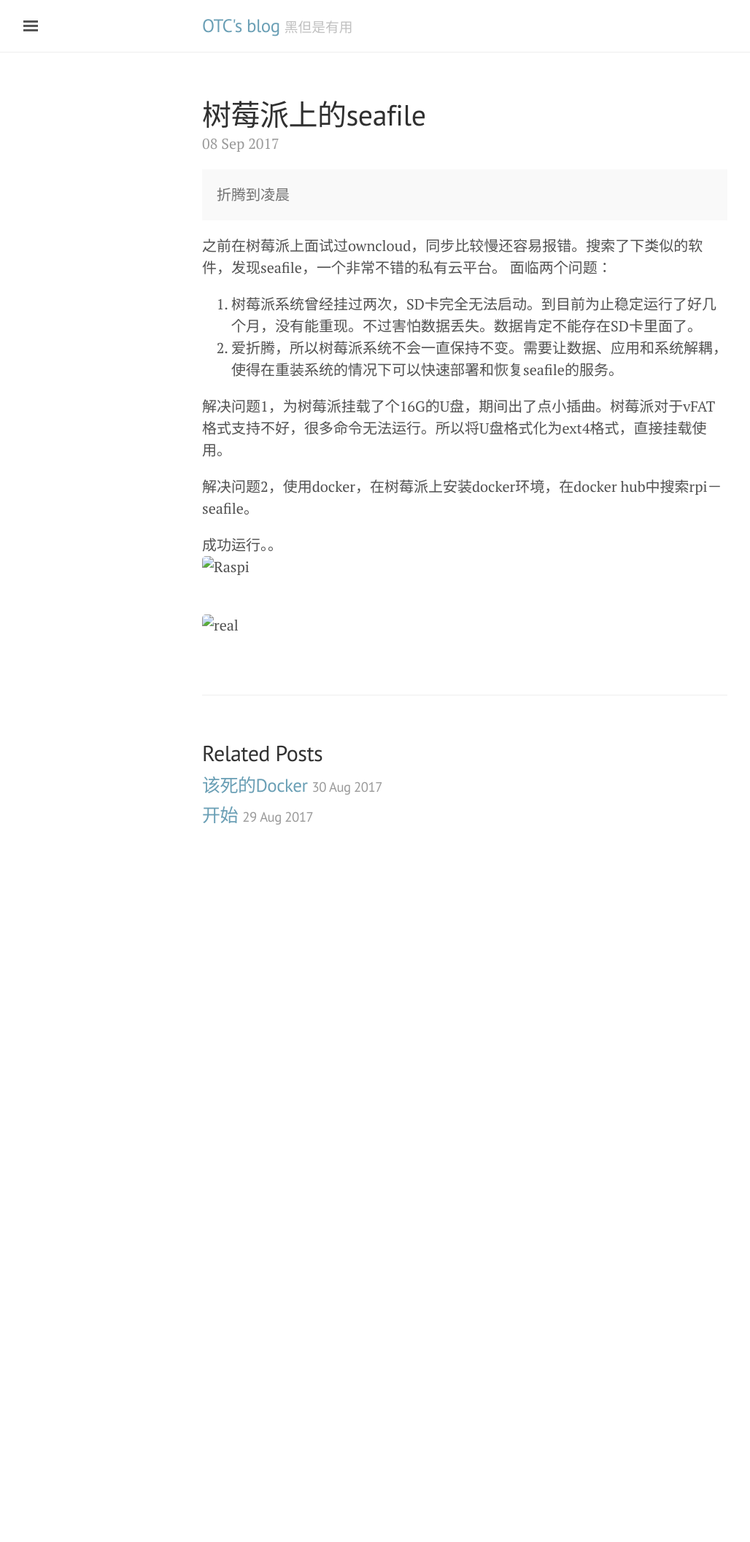
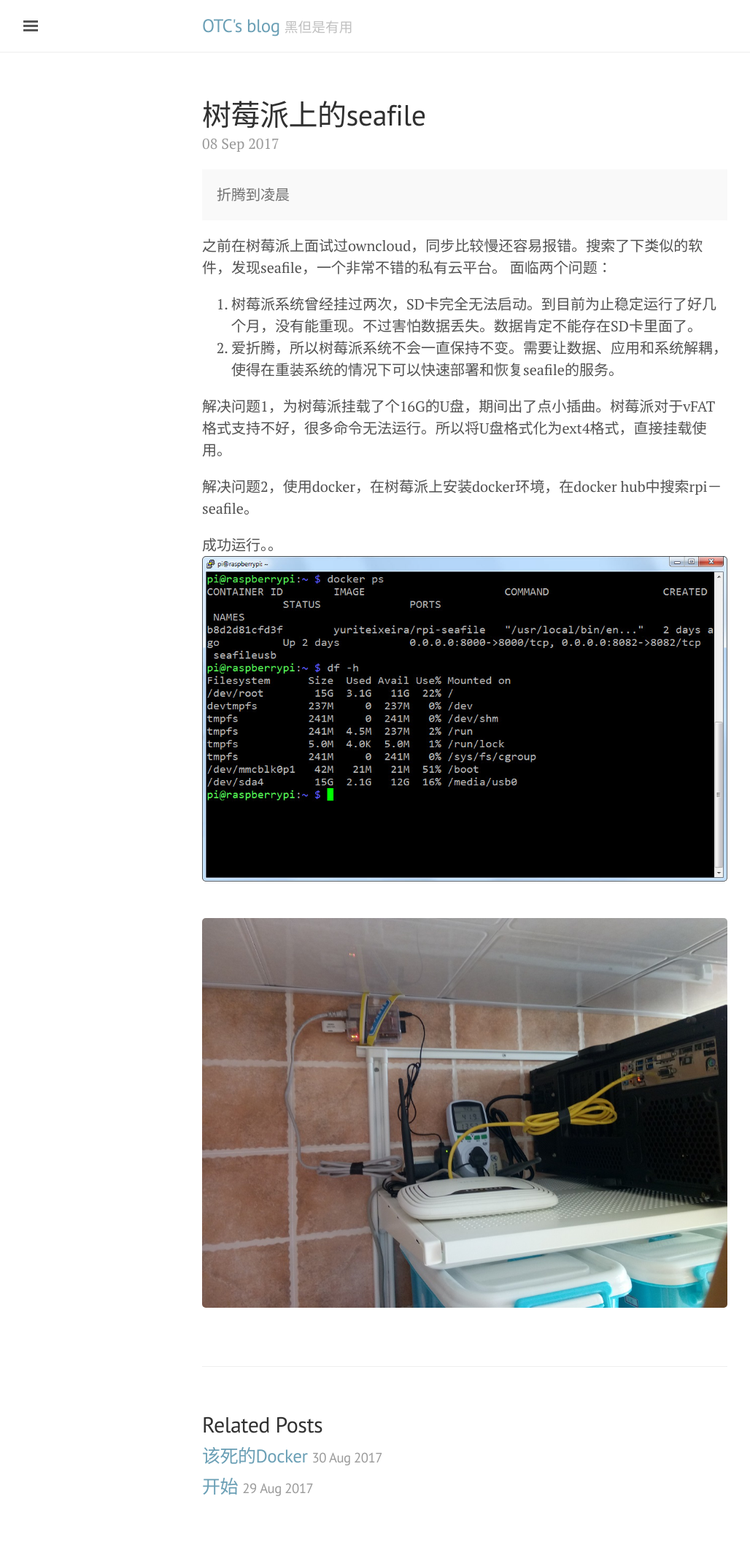
Before and after one commit to frank809/frank809.github.io, a Jekyll site: the page built from _posts/2017-09-08-seafileinraspi.md, in a window 1280 px wide. Shown: the whole page at 73% size, without its empty margins (3-1031 px from the left). Built offline with Jekyll 4.4.1, drawn with Linux system fonts in a browser that asks for light colours; before the commit the page ends 1193 px from its top, so only the background shows below that.

Commit message:
correct image path.

```diff
--- a/_posts/2017-09-08-seafileinraspi.md
+++ b/_posts/2017-09-08-seafileinraspi.md
@@ -18,5 +18,5 @@ title: 树莓派上的seafile
 解决问题2，使用docker，在树莓派上安装docker环境，在docker hub中搜索rpi－seafile。
 
 成功运行。。
-![Raspi](images/raspi_seafile_usb.jpg)
-![real](images/respi_real.jpg)
+![Raspi]({{ site.url }}/images/raspi_seafile_usb.jpg)
+![real]({{ site.url }}/images/respi_real.jpg)
```
Also changed, not shown: about.md (+2 -2 lines), images/raspi_seafile_usb.jpg (renamed from _posts/images/raspi_seafile_usb.jpg), images/respi_real.jpg (renamed from _posts/images/respi_real.jpg).
